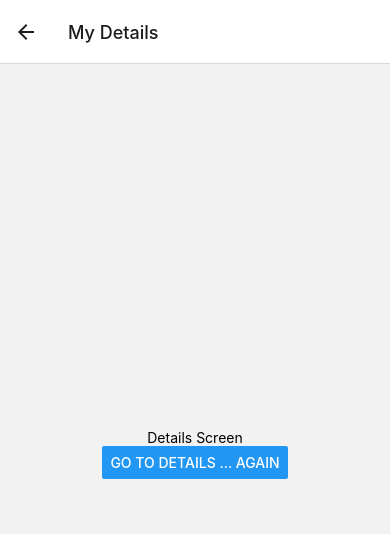
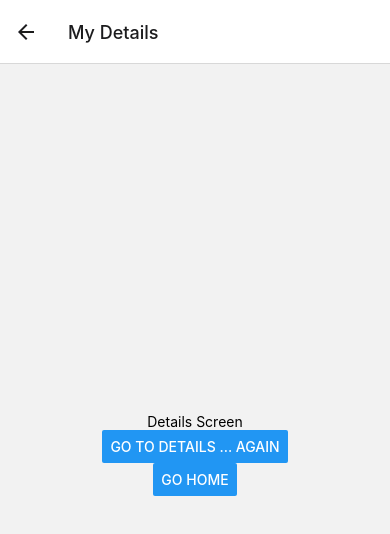
Before and after one commit to garyhungninesmartio/my-app-navigation, a React Native app: screen /Details in a window 390 px wide. Shown: the top 534 px of the page. Built offline with nearby package versions, Linux system fonts and the light colour scheme.

Commit message:
Add Button to go back to home screen directly

```diff
--- a/pages/details/index.tsx
+++ b/pages/details/index.tsx
@@ -13,6 +13,8 @@ const DetailsPage: React.FC<Props> = ({navigation}) => {
         title={'Go to Details ... AGAIN'}
         onPress={() => navigation.push('Details')}
       />
+      {/*No matter how many details page is pushed to stack, this will return to the home page*/}
+      <Button title={'Go Home'} onPress={() => navigation.navigate('Home')} />
     </View>
   );
 };
```
